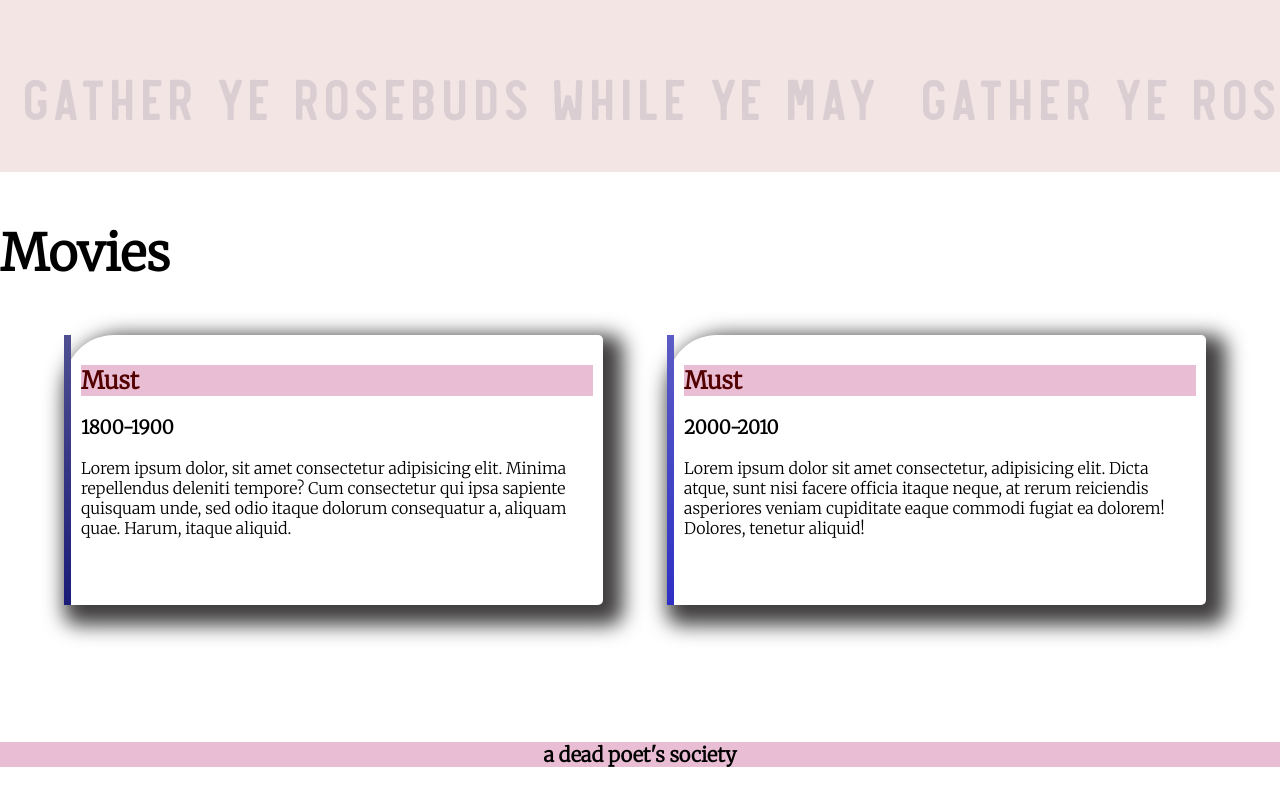
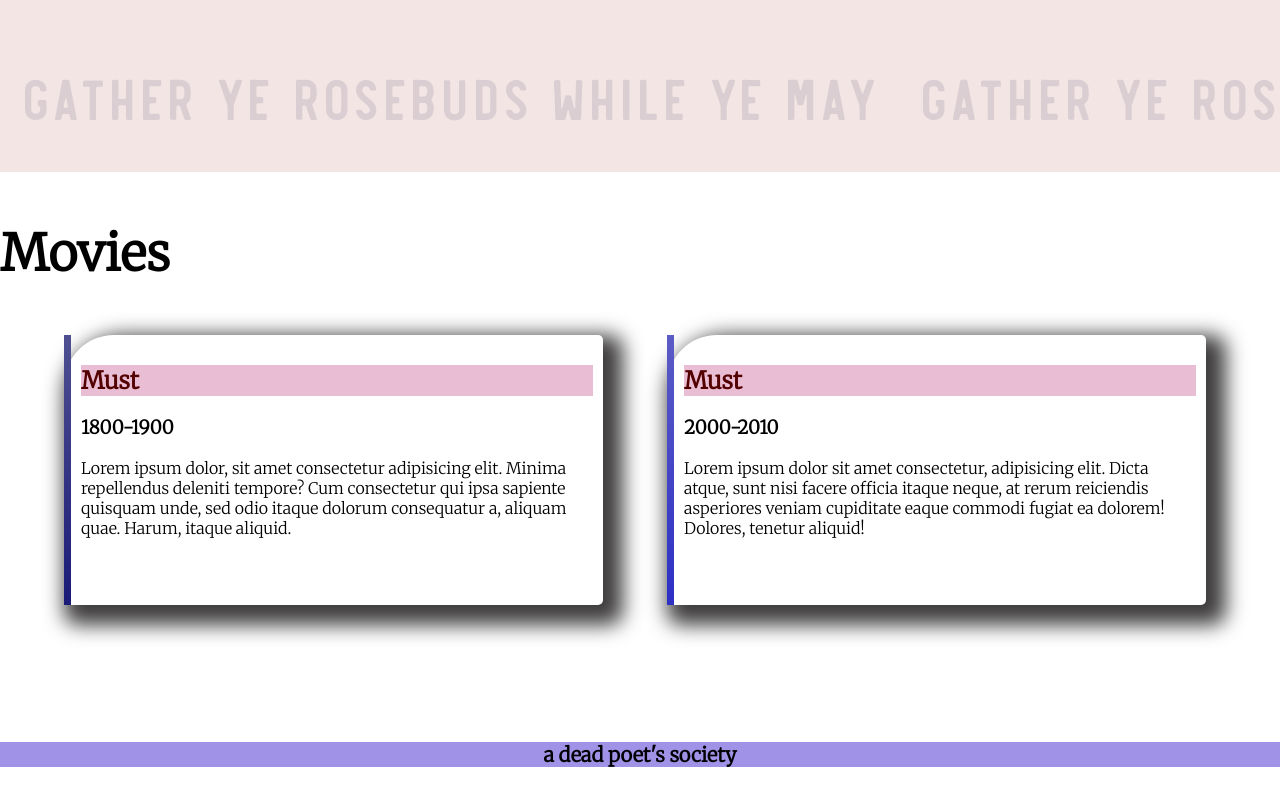
Before and after one commit to ashadnur71196/portfolio-ashad, a plain HTML site: page index.html in a window 1280 px wide. Shown: the part 828-1615 px from the top of the page. Drawn offline with Linux system fonts and the light colour scheme.

```diff
--- a/style.css
+++ b/style.css
@@ -64,9 +64,9 @@ section{
 }
 
 footer p{
+    background-color: rgb(159, 146, 231);
     text-align: center;
     font-size: 20px;
     font-weight: bold;
     color: rgb(0, 0, 0);
-    background-color: rgb(233, 189, 211);
 }
```
